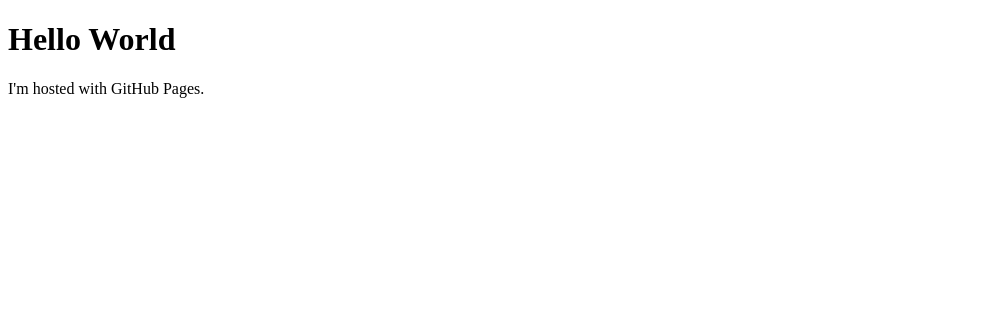
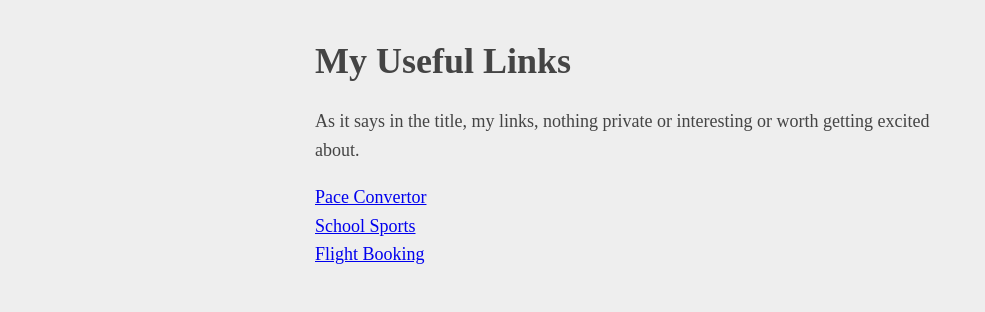
Before and after one commit to woodmj74/woodmj74.github.io, a plain HTML site: page index.html in a window 1280 px wide. Shown: the whole page, without its empty margins (0-985 px from the left). Drawn offline with Linux system fonts and the light colour scheme.

Commit message:
Update index.html

```diff
--- a/index.html
+++ b/index.html
@@ -1,7 +1,21 @@
-<!DOCTYPE html>
-<html>
-<body>
-<h1>Hello World</h1>
-<p>I'm hosted with GitHub Pages.</p>
-</body>
-</html>
+<!DOCTYPE html><html><head><meta
+    charset="utf-8"><meta
+    name="viewport" content="width=device-width, initial-scale=1"><title>GW</title>
+    <style type="text/css">body{margin:40px
+    auto;max-width:650px;line-height:1.6;font-size:18px;color:#444;background-color:#EEEEEE;padding:0
+    10px}h1,h2,h3{line-height:1.2}
+    </style>
+    </head>
+    <body>
+    <header>
+    <h1>My Useful Links</h1>
+    <aside>As it says in the title, my links, nothing private or interesting or worth getting excited about.</aside>
+    </header>
+    <p>
+    <a href="https://runbundle.com/tools/running-pace-speed-conversion-calculator">Pace Convertor</a>
+    <br>
+    <a href="https://www.bradfordgrammarsports.com/webapp/">School Sports</a>
+    <br>
+    <a href="https://app.flightschedulepro.com/App/Dashboard">Flight Booking</a>
+    </p>
+    </body></html>
```
